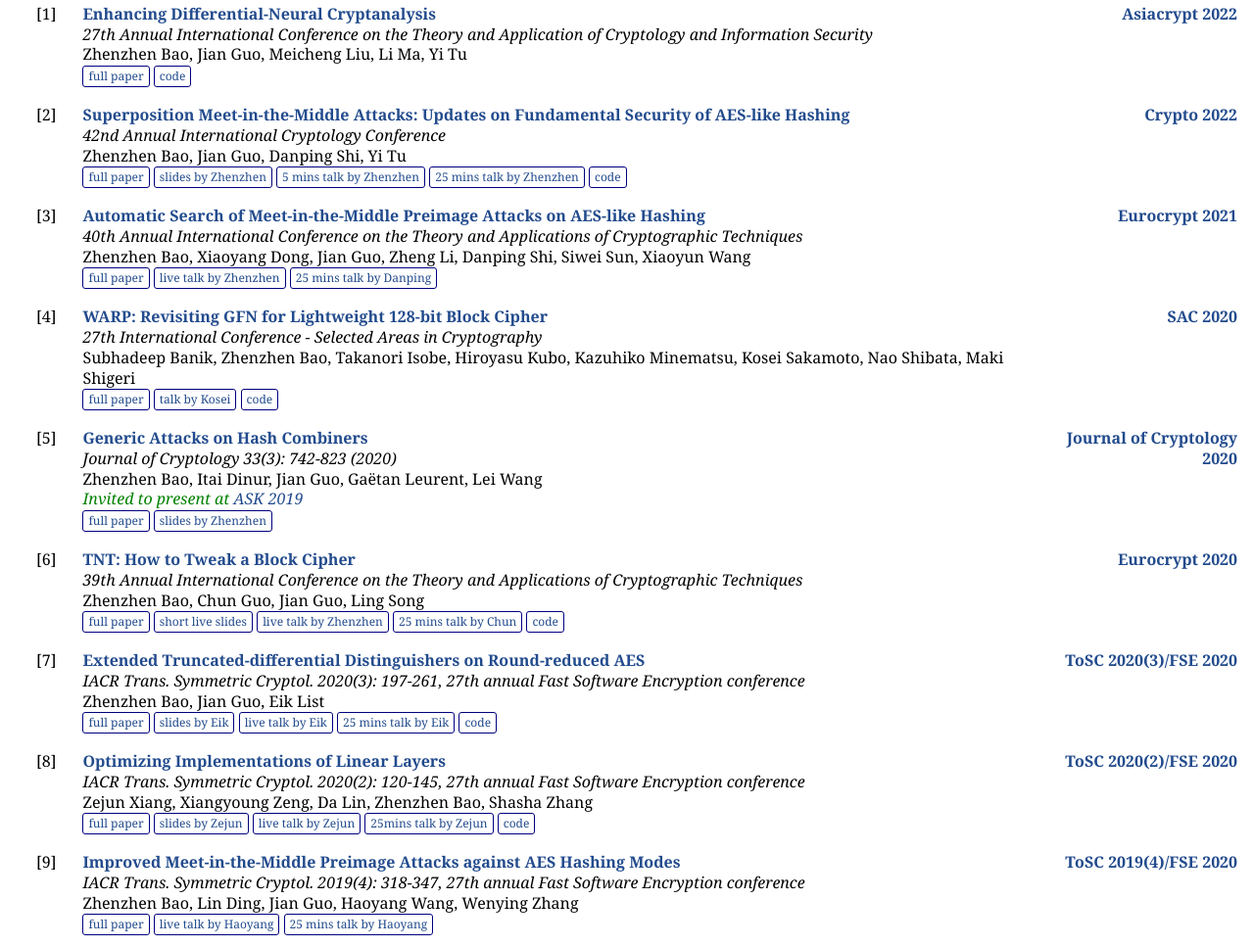
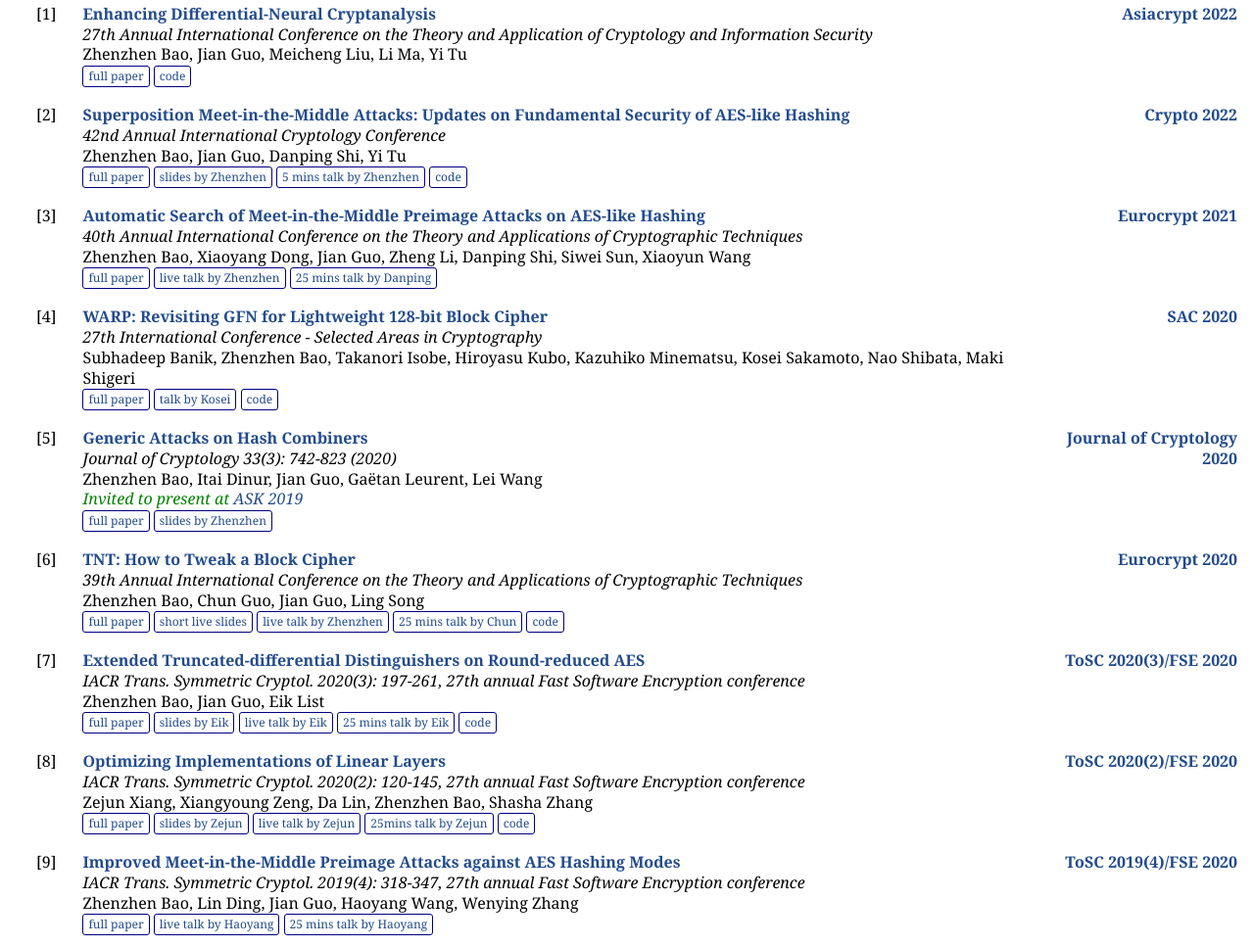
Before and after one commit to FreeDisciplina/FreeDisciplina.github.io, a plain HTML site: page index.html in a window 1280 px wide. Shown: the part 1189-2156 px from the top of the page at 98% size. Drawn offline with Linux system fonts and the light colour scheme.

Commit message:
Add files via upload

```diff
--- a/index.html
+++ b/index.html
@@ -128,8 +128,7 @@
             <br>
             <a href="https://eprint.iacr.org/2021/575" class="btn" target="_blank">full paper</a>
             <a href="publications/2022.Crypto_Superposition Meet-in-the-Middle Attacks Updates on Fundamental Security of AES-like Hashing_Slides.pdf" class="btn" target="_blank">slides by Zhenzhen</a>
-            <a href="publications/2022.Crypto_Superposition Meet-in-the-Middle Attacks Updates on Fundamental Security of AES-like Hashing_5mins_video.mp4" class="btn" target="_blank">5 mins talk by Zhenzhen</a>
-            <a href="publications/2022.Crypto_Superposition Meet-in-the-Middle Attacks Updates on Fundamental Security of AES-like Hashing_25mins_video.mp4" class="btn" target="_blank">25 mins talk by Zhenzhen</a>
+            <a href="https://youtube.com/watch?v=iTH0TAN8Xcw" class="btn" target="_blank">5 mins talk by Zhenzhen</a>
             <a href="https://github.com/MITM-AES-like" class="btn" target="_blank">code</a>
         </td>
         <td valign="top" align="right"><a href="https://crypto.iacr.org/2022/"><b>Crypto 2022</b></a></td>
```
